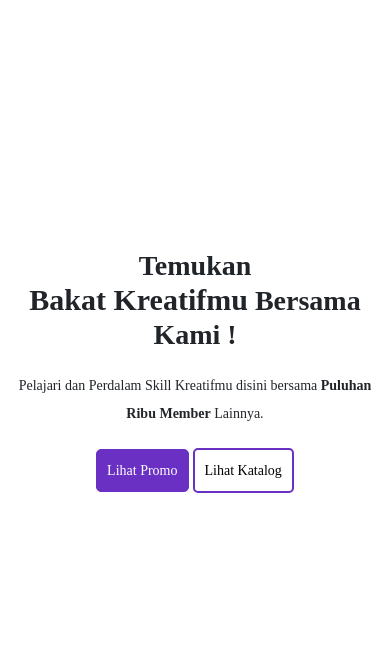
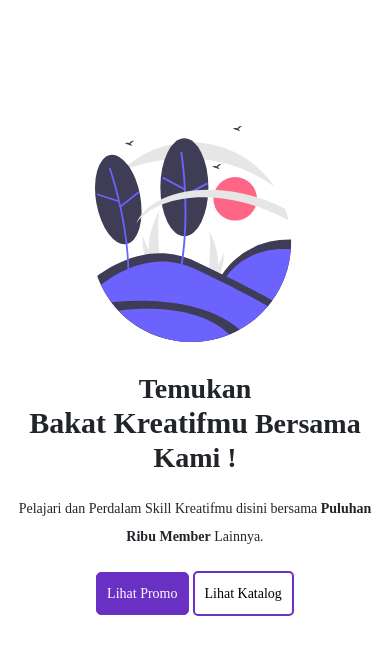
Before and after one commit to DikyGIT/latihan-pkl5, a plain HTML site: page index.html in a window 390 px wide. Shown: the part 85-740 px from the top of the page. Drawn offline with nearby package versions, Linux system fonts and the light colour scheme.

Commit message:
fix hero mobile version

```diff
--- a/dist/css/style.css
+++ b/dist/css/style.css
@@ -188,6 +188,10 @@
   width: 100%;
 }
 
+.header .row .box:nth-child(3) {
+  display: none;
+}
+
 /* *media query */
 
 @media (max-width: 1200px) {
@@ -341,4 +345,19 @@
   .header .row .box:nth-child(2) img {
     display: none;
   }
+
+  .header .row .box:nth-child(3) {
+    display: block;
+  }
+
+  .header .row .box:nth-child(3) img {
+    width: 250px;
+    margin-bottom: 30px;
+  }
 }
+
+@media (max-width: 400px) {
+  .header .row .box:nth-child(3) img {
+    width: 200px;
+  }
+}
--- a/index.html
+++ b/index.html
@@ -82,6 +82,9 @@
           <div class="box col-xl-6 col-lg-6 col-md-6 col-sm-12 col-12 order-xl-2 order-lg-2 order-md-2 order-sm-1 order-1">
             <img src="./assets/main/hero.jpg" alt="" />
           </div>
+          <div class="box">
+            <img src="./assets/main/hero-mobile1.svg" alt="" />
+          </div>
         </div>
       </div>
     </section>
```
Also changed, not shown: assets/main/hero-mobile1.svg (added), assets/main/hero-mobile2.svg (added).
